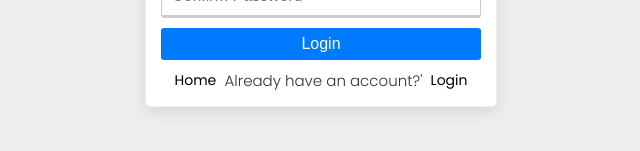
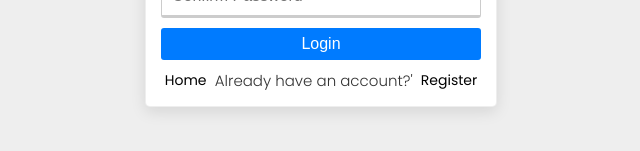
Before and after one commit to taylorericson/inventory-management-app, a React (Create React App) app in the folder frontend/: page /register in a window 1280 px wide. Shown: the part 405-556 px from the top of the page, without its empty margins (319-959 px from the left). Built offline with nearby package versions, Linux system fonts and the light colour scheme.

Commit message:
fix typo on registration page

```diff
--- a/frontend/src/pages/auth/Register.js
+++ b/frontend/src/pages/auth/Register.js
@@ -113,7 +113,7 @@ const Register = () => {
           <span className={styles.register}>
             <Link to="/">Home</Link>
             <p>&nbsp; Already have an account?' &nbsp;</p>
-            <Link to="/login">Login</Link>
+            <Link to="/login">Register</Link>
           </span>
         </div>
       </Card>
```
